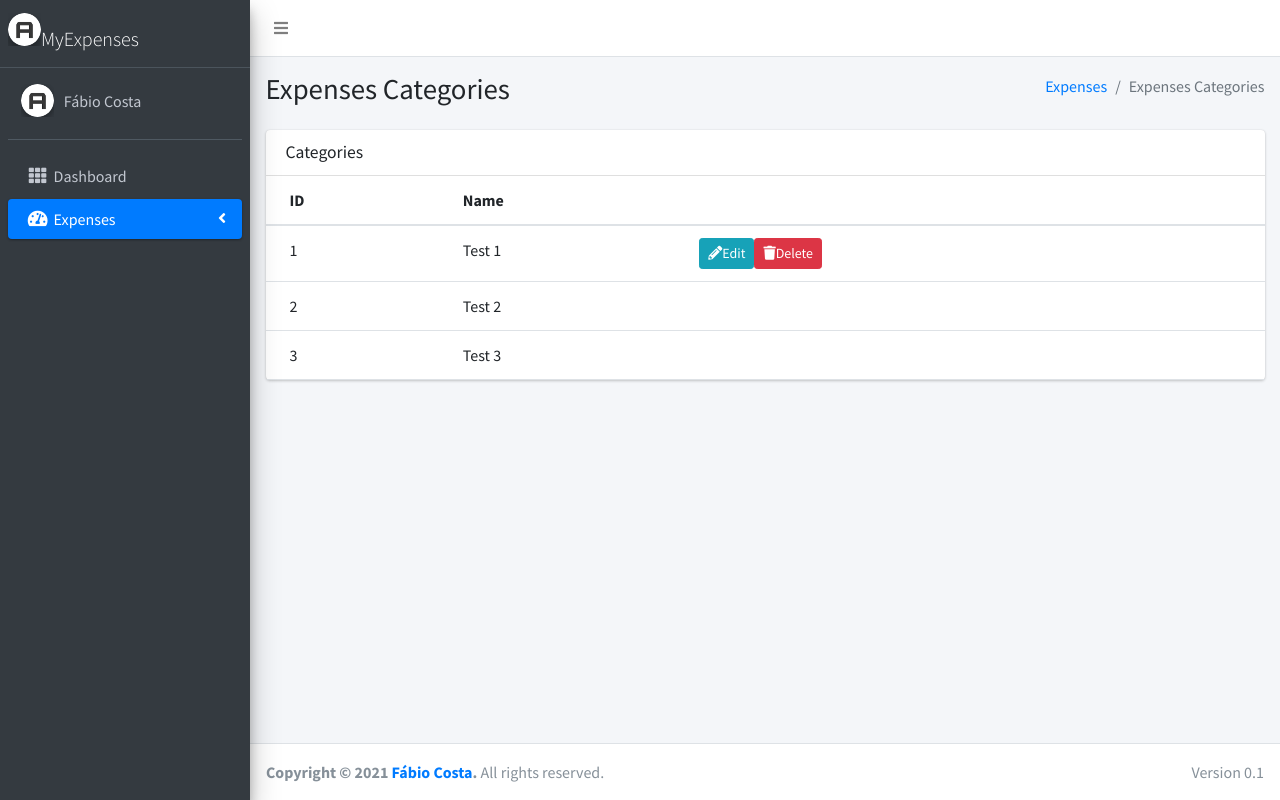
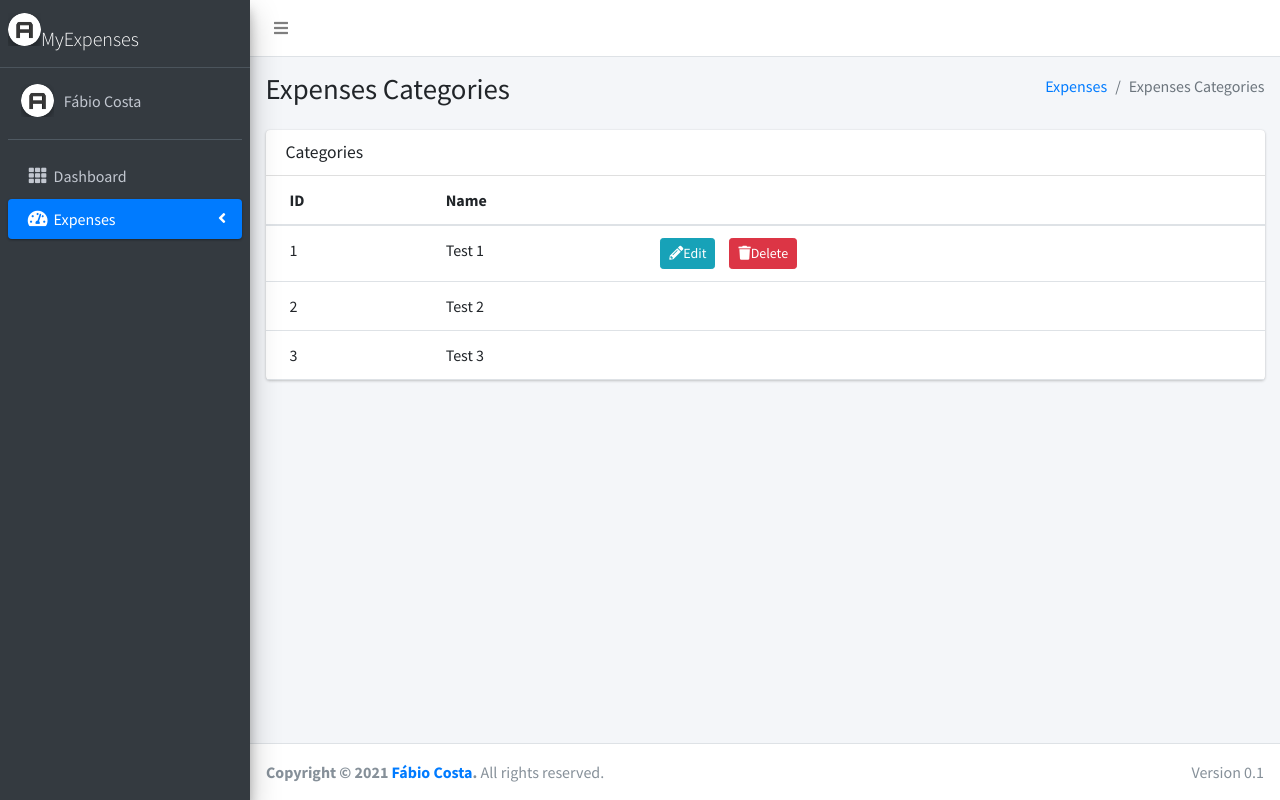
Before and after one commit to fabiocosta89/MyExpenses, a Next.js app: page /expenses/categories in a window 1280 px wide. Built offline with nearby package versions, Linux system fonts and the light colour scheme.

Commit message:
Add space between buttons

```diff
--- /dev/null
+++ b/components/table/index.module.css
@@ -0,0 +1,3 @@
+.btnSpace {
+    margin-right: 1em;
+}
--- a/pages/expenses/categories/index.jsx
+++ b/pages/expenses/categories/index.jsx
@@ -4,6 +4,7 @@ import Head from 'next/head';
 import PageHeader from '../../../components/page-header';
 import BreadcrumbItem from '../../../components/breadcrumb/breadcrumb-item';
 import ResponsiveHoverTable from '../../../components/table';
+import ResponsiveHoverTableStyles from '../../../components/table/index.module.css';
 
 const Categories = () => {
     const title = "Expenses Categories";
@@ -13,12 +14,12 @@ const Categories = () => {
                 id: '1',
                 name: 'Test 1',
                 action: <>
-                    <a className="btn btn-info btn-sm" href="#">
+                    <a className={`btn btn-info btn-sm ${ResponsiveHoverTableStyles.btnSpace}`} href="#">
                         <i className="fas fa-pencil-alt">
                         </i>
                         Edit
                     </a>
-                    <a className="btn btn-danger btn-sm" href="#">
+                    <a className={`btn btn-danger btn-sm ${ResponsiveHoverTableStyles.btnSpace}`} href="#">
                         <i className="fas fa-trash">
                         </i>
                         Delete
```
